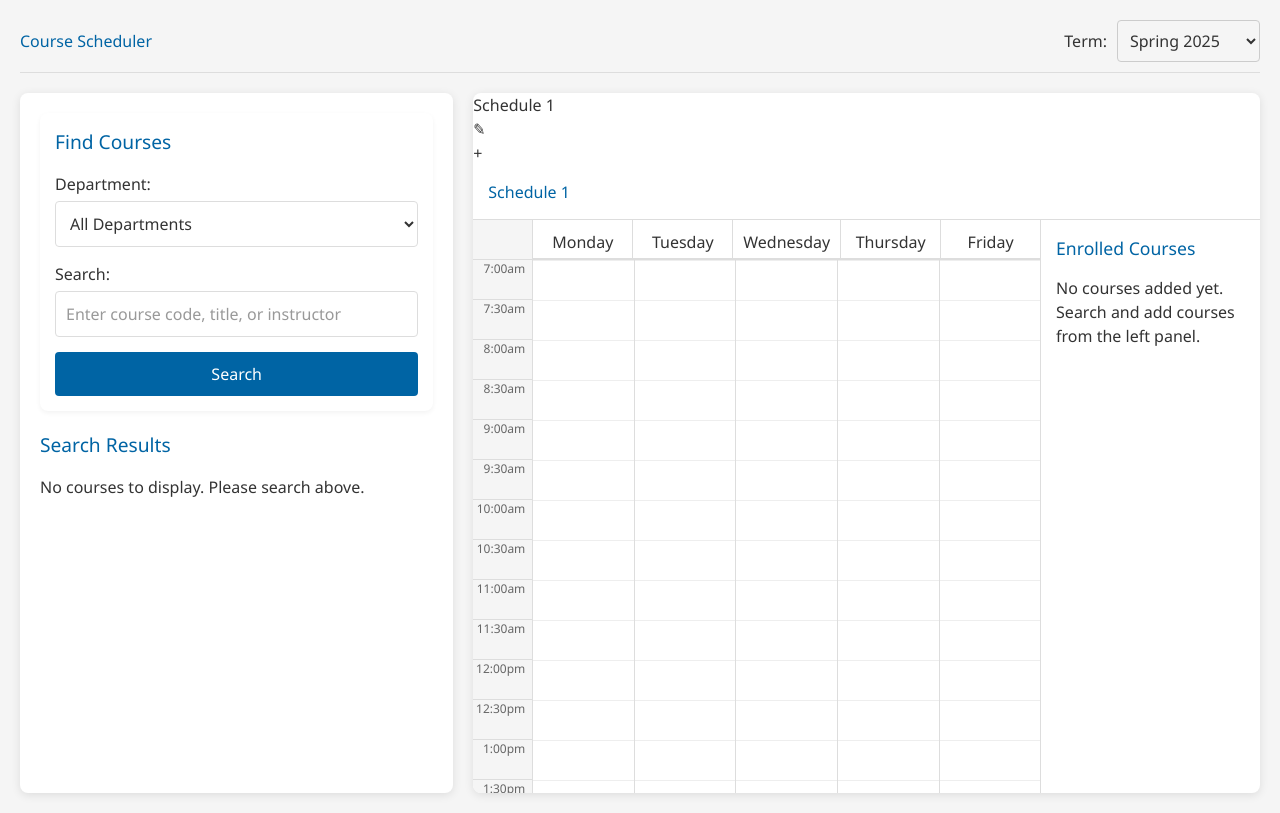
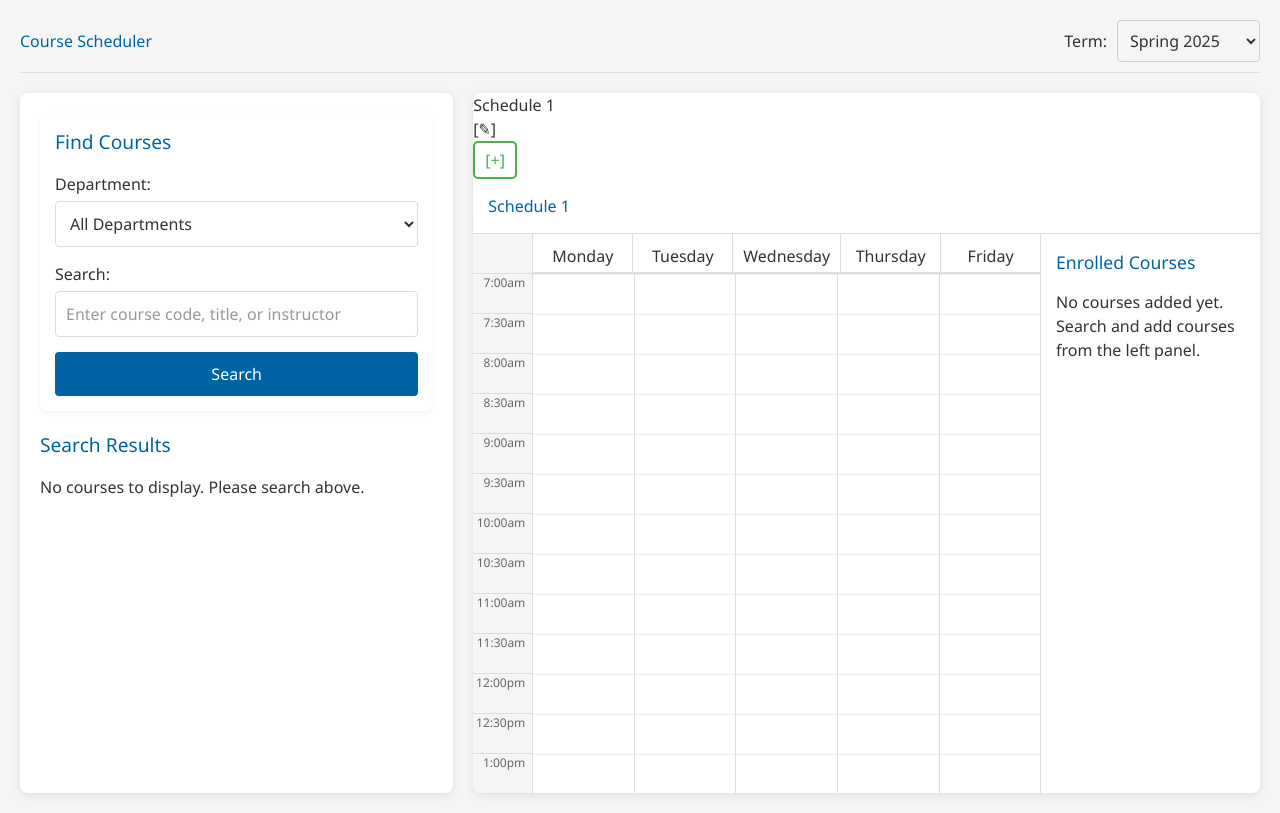
Before and after one commit to nntran15/fullyhacks2025, a Next.js app: page /test2 in a window 1280 px wide. Built offline with nearby package versions, Linux system fonts and the light colour scheme.

Commit message:
Some ui stuff

```diff
--- a/app/test2/App.css
+++ b/app/test2/App.css
@@ -373,3 +373,28 @@
   left: 0;
   right: 0;
 }
+
+/* Calendar Tabs */
+.add-tab {
+  border: 2px solid #4CAF50;
+  /* Green border */
+  border-radius: 5px;
+  /* Rounded corners */
+  padding: 5px 10px;
+  /* Add some padding */
+  background-color: white;
+  /* Background color */
+  color: #4CAF50;
+  /* Text color */
+  font-size: 16px;
+  /* Font size */
+  cursor: pointer;
+  /* Pointer cursor on hover */
+}
+
+.add-tab:hover {
+  background-color: #4CAF50;
+  /* Green background on hover */
+  color: white;
+  /* White text on hover */
+}
--- a/app/test2/components/Tabs.jsx
+++ b/app/test2/components/Tabs.jsx
@@ -59,7 +59,7 @@ function Tabs({
                 className="rename-tab"
                 onClick={() => startRenaming(schedule.id, schedule.name)}
               >
-                ✎
+                [✎]
               </button>
               {schedules.length > 1 && (
                 <button
@@ -77,7 +77,7 @@ function Tabs({
           className="add-tab"
           onClick={onAddSchedule}
         >
-          +
+          [+]
         </button>
       </div>
     </div>
```
Lines whose indentation alone changed are shown as unchanged.
